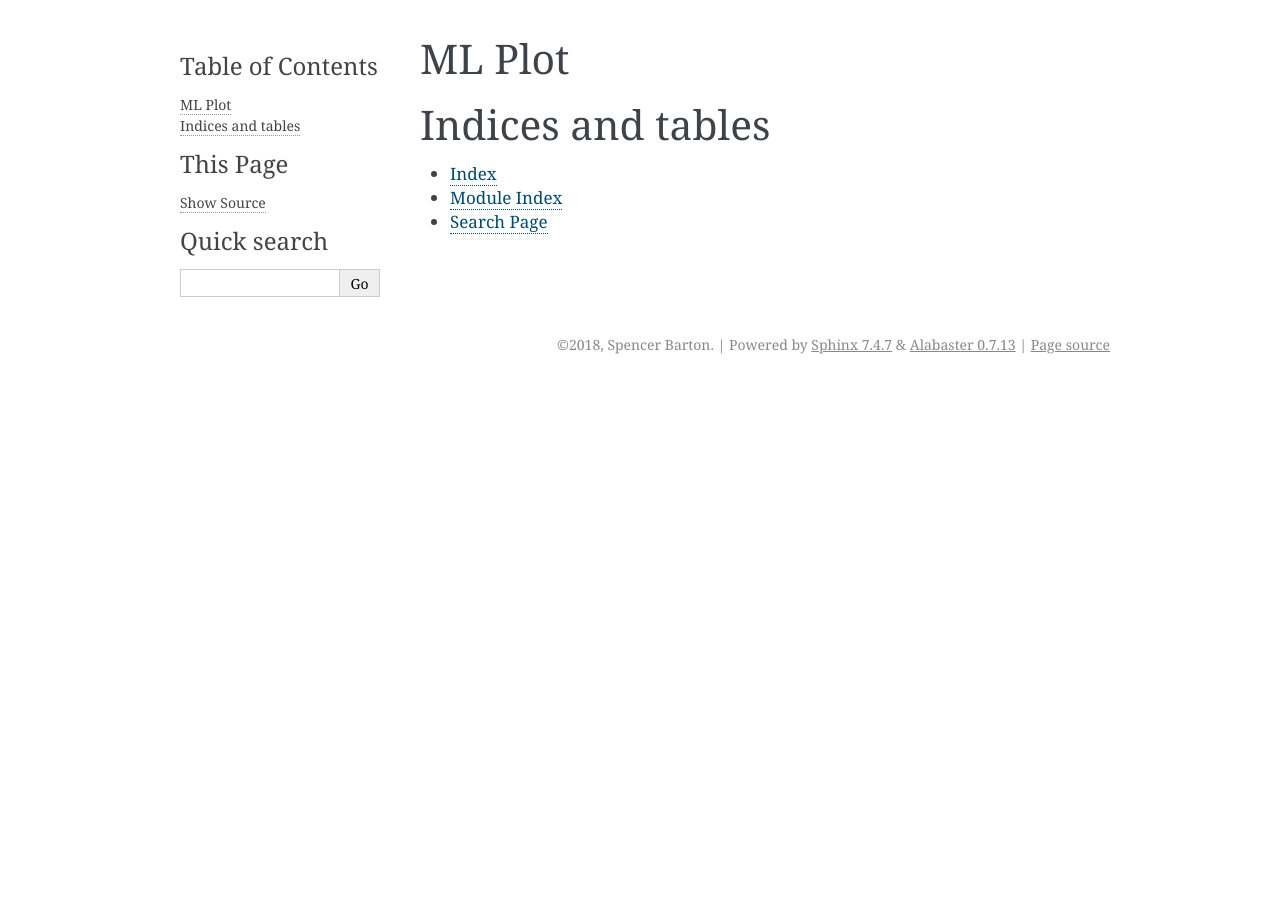
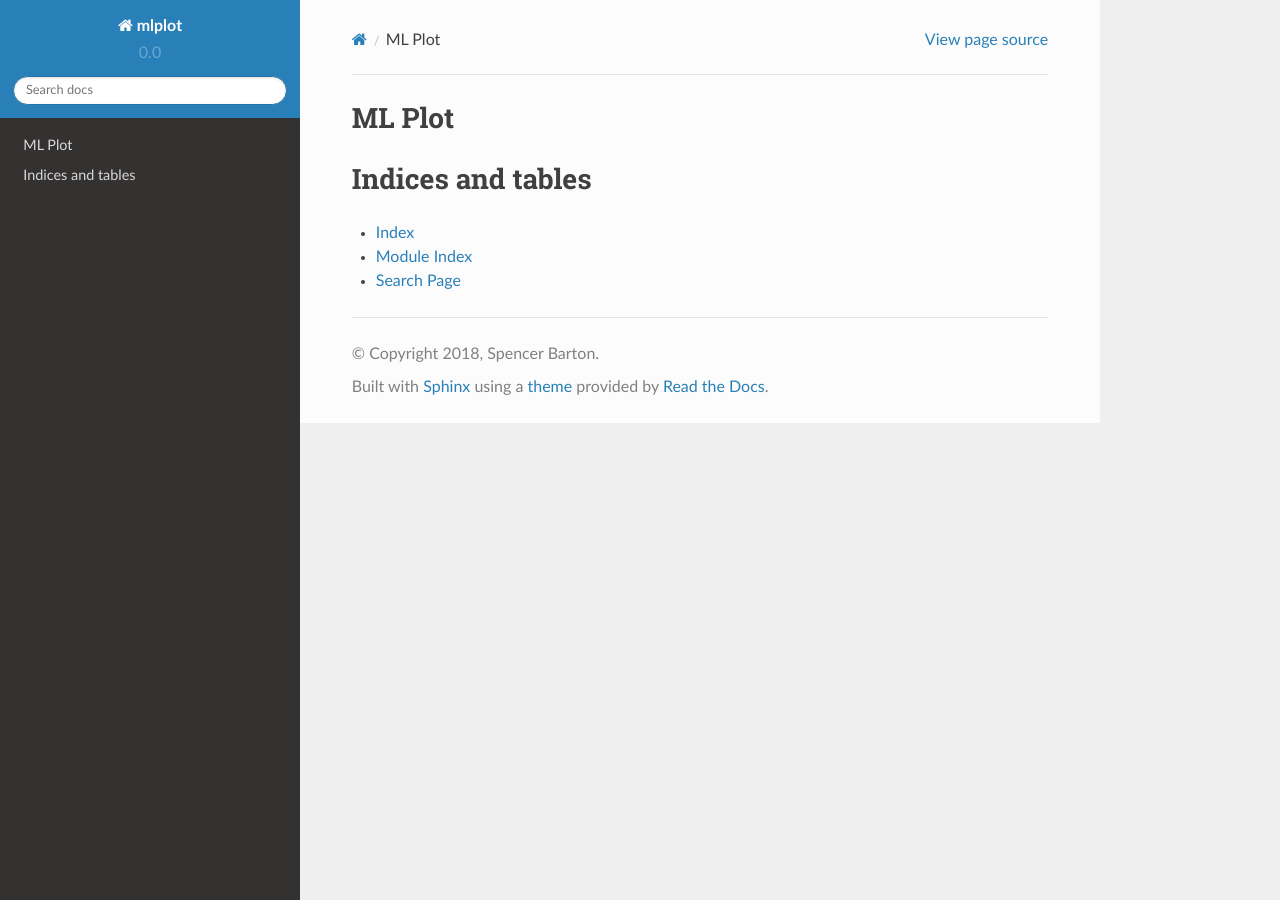
Before and after one commit to sbarton272/mlplot, a Sphinx documentation site: the page built from docs/index.rst, in a window 1280 px wide. Built offline with Sphinx 7.4.7 and the Read the Docs theme 2.0.0, drawn with Linux system fonts in a browser that asks for light colours; part of the change alters nothing that is shown.

Commit message:
Try autodoc

```diff
--- a/docs/conf.py
+++ b/docs/conf.py
@@ -12,9 +12,9 @@
 # add these directories to sys.path here. If the directory is relative to the
 # documentation root, use os.path.abspath to make it absolute, like shown here.
 #
-# import os
-# import sys
-# sys.path.insert(0, os.path.abspath('.'))
+import os
+import sys
+sys.path.insert(0, os.path.abspath('../mlplot'))
 
 
 # -- Project information -----------------------------------------------------
@@ -40,9 +40,9 @@ release = '0'
 # extensions coming with Sphinx (named 'sphinx.ext.*') or your custom
 # ones.
 extensions = [
-    'autoapi.sphinx',
     'sphinx.ext.autodoc',
     'sphinx.ext.inheritance_diagram',
+    'sphinx.ext.napoleon',
 ]
 
 # Add any paths that contain templates here, relative to this directory.
@@ -73,14 +73,16 @@ exclude_patterns = []
 pygments_style = 'sphinx'
 
 # Document Python Code
-autoapi_modules = {'mymodule': None}
+napoleon_google_docstring = False
+napoleon_use_param = False
+napoleon_use_ivar = True
 
 # -- Options for HTML output -------------------------------------------------
 
 # The theme to use for HTML and HTML Help pages.  See the documentation for
 # a list of builtin themes.
 #
-html_theme = 'alabaster'
+html_theme = 'sphinx_rtd_theme'
 
 # Theme options are theme-specific and customize the look and feel of a theme
 # further.  For a list of options available for each theme, see the
--- a/docs/index.rst
+++ b/docs/index.rst
@@ -9,7 +9,7 @@ ML Plot
 .. toctree::
    :maxdepth: 2
    :caption: Contents:
-   mlplot/mlplot
+   mlplot
 
 Indices and tables
 ==================
--- a/docs/requirements.txt
+++ /dev/null
@@ -1 +0,0 @@
-autoapi
```
